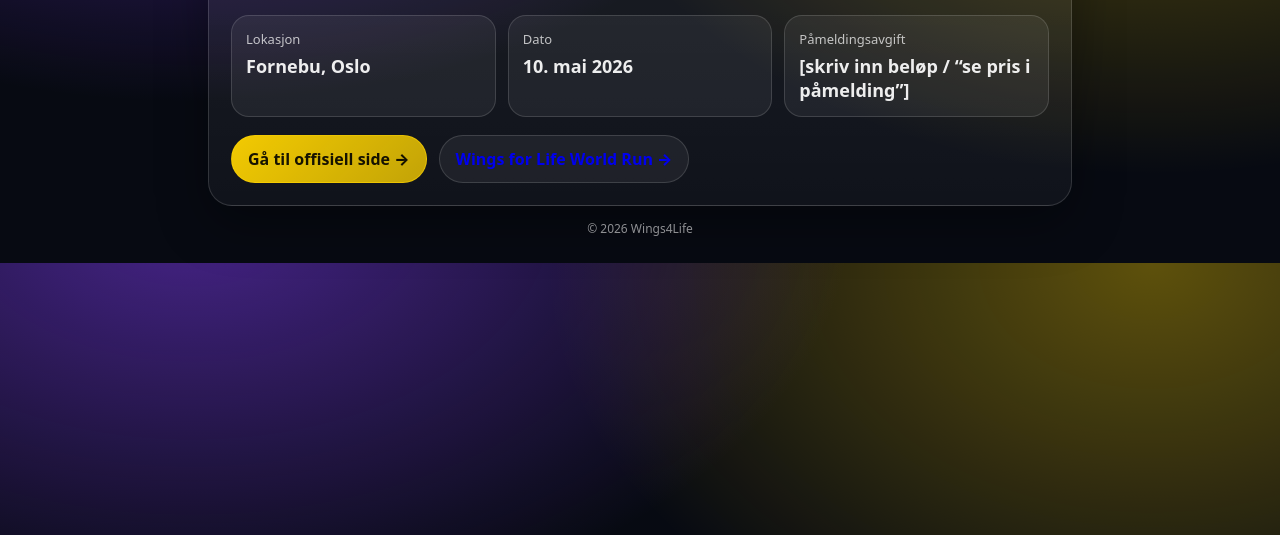
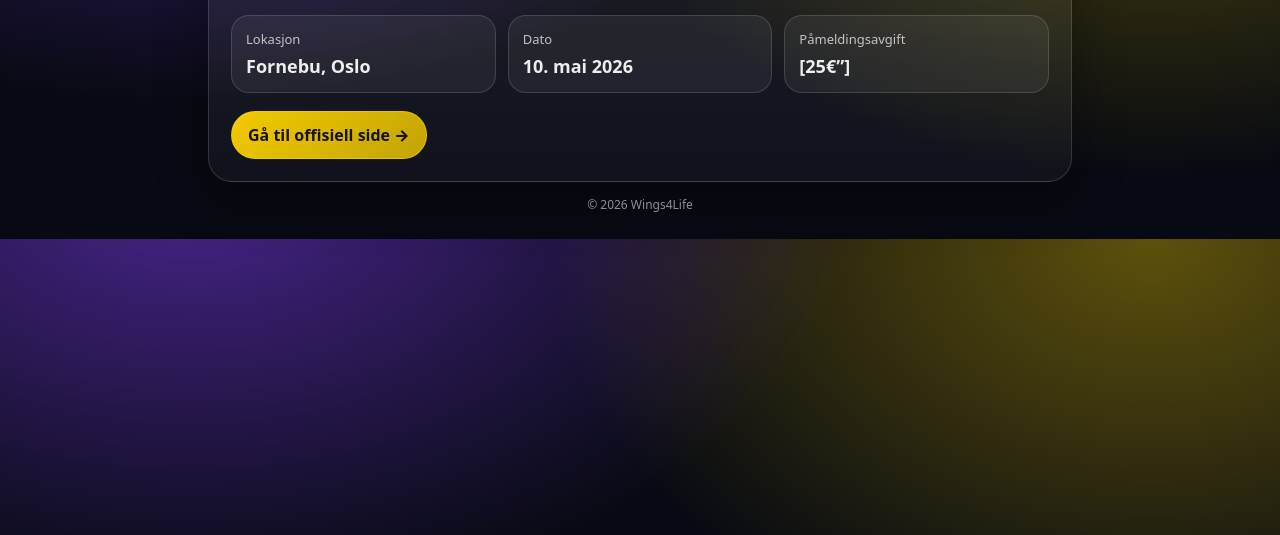
Before and after one commit to JarleFalmaar/Wings4Life, a plain HTML site: page index.html in a window 1280 px wide. Shown: the part 265-800 px from the top of the page. Drawn offline with Linux system fonts and the light colour scheme.

Commit message:
Update registration fee and remove secondary link

```diff
--- a/index.html
+++ b/index.html
@@ -140,16 +140,13 @@
         </div>
         <div class="fact">
           <div class="label">Påmeldingsavgift</div>
-          <div class="value">[skriv inn beløp / “se pris i påmelding”]</div>
+          <div class="value">[25€”]</div>
         </div>
       </div>
 
       <div class="cta">
         <a class="btn primary" href="https://www.wingsforlifeworldrun.com/en/locations/oslo-fornebu" target="_blank" rel="noopener">
           Gå til offisiell side →
-        </a>
-        <a class="btn" href="https://www.wingsforlifeworldrun.com/" target="_blank" rel="noopener">
-          Wings for Life World Run →
         </a>
       </div>
     </div>
```
